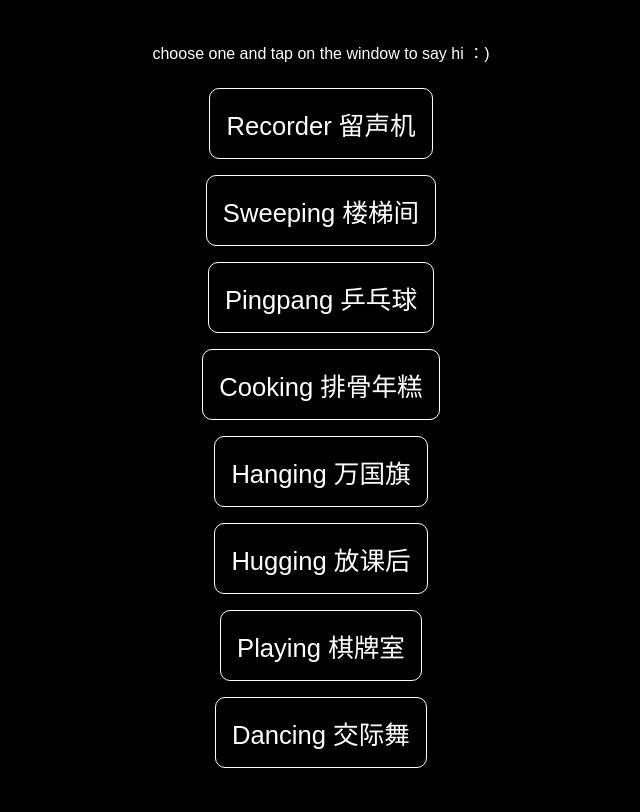
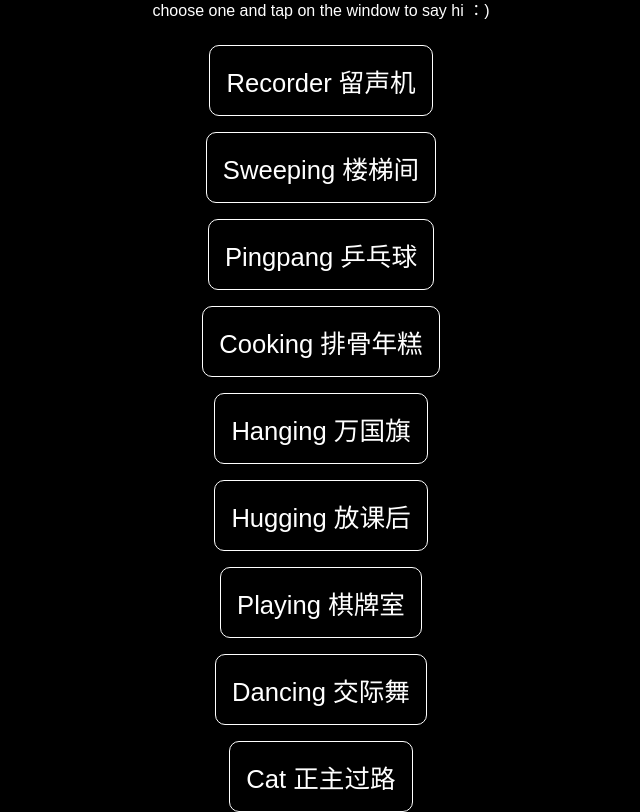
Before and after one commit to mentha99/FalseWindows_Player, a plain HTML site: page index.html in a window 1280 px wide. Shown: the whole page, without its empty margins (319-959 px from the left). Drawn offline with Linux system fonts and the light colour scheme.

Commit message:
0805
- cat

```diff
--- a/index.html
+++ b/index.html
@@ -50,6 +50,7 @@
     <a href="player.html?scene=hugging">Hugging 放课后</a>
     <a href="player.html?scene=playing">Playing 棋牌室</a>
     <a href="player.html?scene=dancing">Dancing 交际舞</a>
+    <a href="player.html?scene=cat">Cat 正主过路</a>
     <!-- Add more scenes as needed -->
 </body>
 
```
Also changed, not shown: 3 other files.
